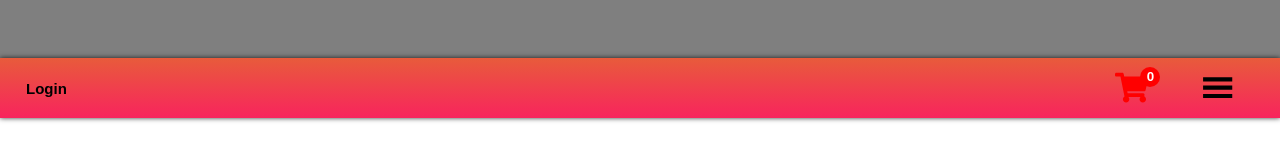
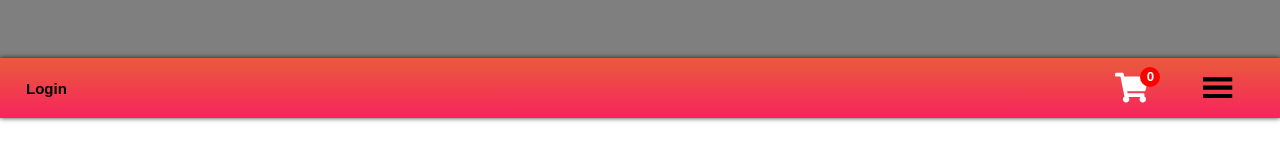
Before and after one commit to tdiec00/Whats-the-Total, a React (Create React App) app in the folder client/: page /products/add in a window 1280 px wide. In both pictures the pointer is over the button 1132 px from the left and 769 px from the top of the page. Shown: the part 682-842 px from the top of the page. Built offline with nearby package versions, Linux system fonts and the light colour scheme.

Commit message:
footer hover effect changes

```diff
--- a/client/src/components/footer/footer.css
+++ b/client/src/components/footer/footer.css
@@ -39,7 +39,7 @@
 }
 
 .cart-emoji:hover {
-  color: red;
+  color: white;
 }
 
 .burgerContainer {
@@ -89,7 +89,7 @@
 }
 
 .footer-text-button:hover {
-  color: red;
+  color: white;
 }
 
 .nav-text {
```
